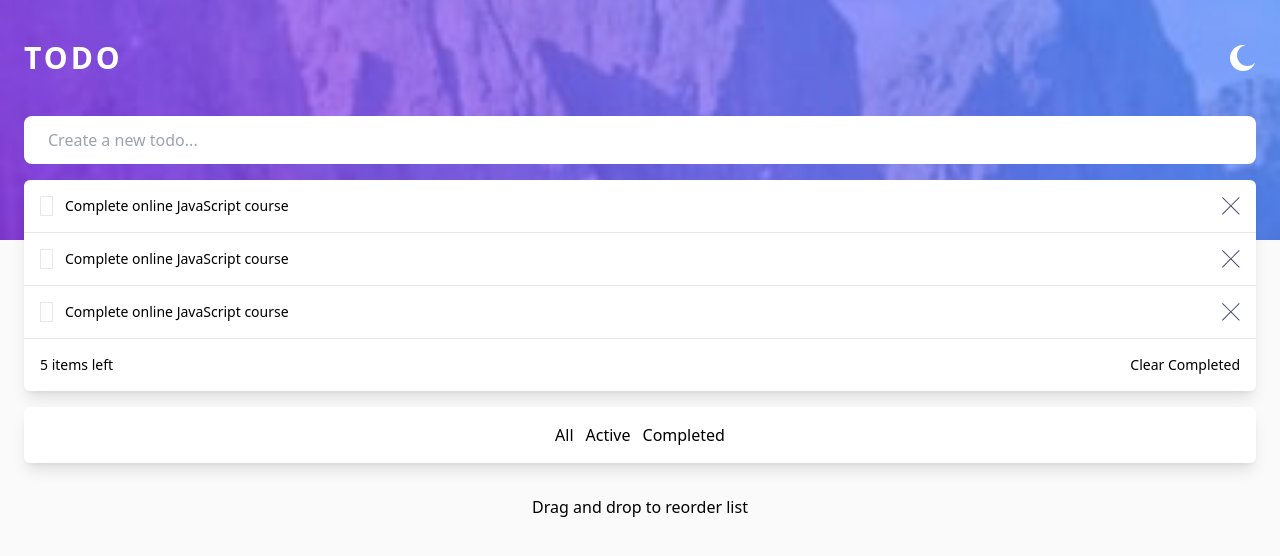
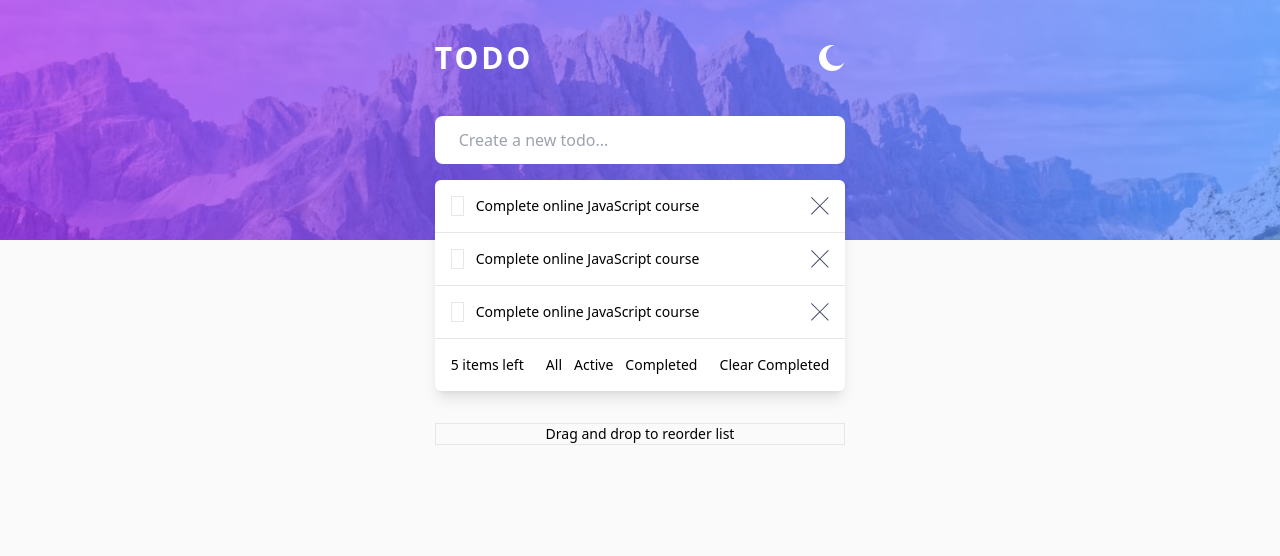
Before and after one commit to jehdz/todo-list-CRUD-app-with-Firebase, a React (Vite) app: page / in a window 1280 px wide. Shown: the top 556 px of the page. Built offline with nearby package versions, Linux system fonts and the light colour scheme.

Commit message:
configured contextAPI

```diff
--- a/index.html
+++ b/index.html
@@ -4,7 +4,7 @@
     <meta charset="UTF-8" />
     <link rel="icon" type="image/svg+xml" href="/vite.svg" />
     <meta name="viewport" content="width=device-width, initial-scale=1.0" />
-    <title>Vite + React + TS</title>
+    <title>Todo App</title>
   </head>
   <body>
     <div id="root"></div>
--- a/src/App.tsx
+++ b/src/App.tsx
@@ -1,10 +1,13 @@
 import Body from "./components/Body"
 import ListContainer from "./components/ListContainer"
+import Context from "./components/Context"
 
 function App() {
 
   return (
-       <Body/>
+        <Context>
+          <Body/>
+        </Context>
   )
 }
 
--- a/src/components/Body.tsx
+++ b/src/components/Body.tsx
@@ -1,24 +1,40 @@
 import bglm from '../assets/todo-app-main/images/bg-mobile-light.jpg'
+import bgld from '../assets/todo-app-main/images/bg-desktop-light.jpg'
 import ListContainer from './ListContainer'
-
+import { useGlobalContext } from './Context'
+import { useEffect, useRef } from 'react'
 
 export default function Body() {
+
+    const elementRef = useRef<HTMLParagraphElement>(null!);
+    const { elementWidth } = useGlobalContext()
+
+    useEffect(() => {
+        console.log(elementRef.current.getBoundingClientRect().width)
+        console.log(elementWidth)
+    }, )
+
 
     return (
         <main className="min-h-screen relative bg-vlight-grey">
             <div className='h-60'>
-            <img src={bglm} alt='hero background' className='w-full h-full object-cover'/>
+            <img src={bglm} alt='hero background' className='lg:hidden w-full h-full object-cover'/>
+            <img src={bgld} alt='hero background' className='hidden lg:block w-full h-full object-cover'/>
             </div>
-            <div className='absolute w-full top-0 left-0 px-6'>
+            <div className='absolute md:flex md:justify-center w-full top-0 left-0 px-6'>
+            <div className='w-full md:w-[500px] lg:w-1/3'>
              <ListContainer/>
              <footer>
-                <div className='flex justify-center items-center space-x-3 bg-white py-4 rounded-md shadow-lg'>
+                <div className='flex justify-center items-center md:hidden space-x-3 bg-white py-4 rounded-md shadow-lg'>
                   <p>All</p>
                   <p>Active</p>
                   <p>Completed</p>
                 </div>
-                <p className='mt-8 text-center'>Drag and drop to reorder list</p>
+                <p ref={elementRef} className={`${elementWidth ? `w-[${elementWidth}px]` : ''} border mt-8 text-center text-sm`}>
+                    Drag and drop to reorder list
+                </p>
              </footer>
+                </div>
             </div>
         </main>
     )
--- /dev/null
+++ b/src/components/Context.tsx
@@ -0,0 +1,27 @@
+import React, { useContext, useState } from "react";
+
+type ValueProp = {
+    elementWidth: number | null
+    setElementWidth: React.Dispatch<React.SetStateAction<number | null>>
+}
+
+type ContextProp = {
+    children: React.ReactNode
+}
+
+export const AppContext = React.createContext({} as ValueProp)
+
+export default function Context({ children }: ContextProp) {
+
+    const [ elementWidth , setElementWidth ] = useState<number | null>(null)
+
+    return (
+        <AppContext.Provider value={{ elementWidth, setElementWidth}}>
+            {children}
+         </AppContext.Provider>
+    )
+}
+
+export const useGlobalContext = ():ValueProp => {
+    return useContext(AppContext);
+}
--- a/src/components/List.tsx
+++ b/src/components/List.tsx
@@ -1,13 +1,33 @@
 import iconCross from '../assets/todo-app-main/images/icon-cross.svg'
 import iconCheck from '../assets/todo-app-main/images/icon-check.svg'
+import { useEffect, useRef, useState } from 'react'
+import { useGlobalContext } from './Context';
 
 export default function List() {
 
+   const { elementWidth, setElementWidth } = useGlobalContext();
+
+   const elementRef = useRef<HTMLDivElement>(null!);
+
+   const [windowWidth, setWindowWidth] = useState<number>(window.innerWidth);
+
+
+   useEffect(() => {
+     const handleResize = ():void => {
+      setWindowWidth(window.innerWidth);
+     }
+     window.addEventListener('resize', handleResize);
+     return () => window.removeEventListener('resize', handleResize);
+   }, []);
+
+   useEffect(() => {
+    setElementWidth(elementRef.current.getBoundingClientRect().width)
+   }, [windowWidth]);
+
+
      return (
-
-        <div className="rounded-md bg-white my-4 shadow-lg">
-
-         <div className='border-b'>
+        <div className="rounded-md bg-white my-4 shadow-lg w-full">
+         <div className='border-b cursor-pointer'>
             <div className='py-4 px-4 flex justify-between items-center'>
             <div className='flex space-x-3'>
             <img src={iconCheck} alt='checkbox' className='border object-contain'/>
@@ -17,7 +37,7 @@ export default function List() {
             </div>
          </div>
 
-         <div className='border-b'>
+         <div className='border-b cursor-pointer'>
             <div className='py-4 px-4 flex justify-between items-center'>
             <div className='flex space-x-3'>
             <img src={iconCheck} alt='checkbox' className='border object-contain'/>
@@ -27,7 +47,7 @@ export default function List() {
             </div>
          </div>
 
-         <div className='border-b'>
+         <div className='border-b cursor-pointer'>
             <div className='py-4 px-4 flex justify-between items-center'>
             <div className='flex space-x-3'>
             <img src={iconCheck} alt='checkbox' className='border object-contain '/>
@@ -39,6 +59,12 @@ export default function List() {
 
          <footer className='py-4 px-4 flex justify-between'>
             <p className='text-sm'>5 items left</p>
+            <div ref={elementRef}
+            className='flex-1 hidden md:flex justify-center items-center space-x-3 text-sm'>
+                  <p>All</p>
+                  <p>Active</p>
+                  <p>Completed</p>
+                </div>
             <p className='text-sm'>Clear Completed</p>
          </footer>
         </div>
```
